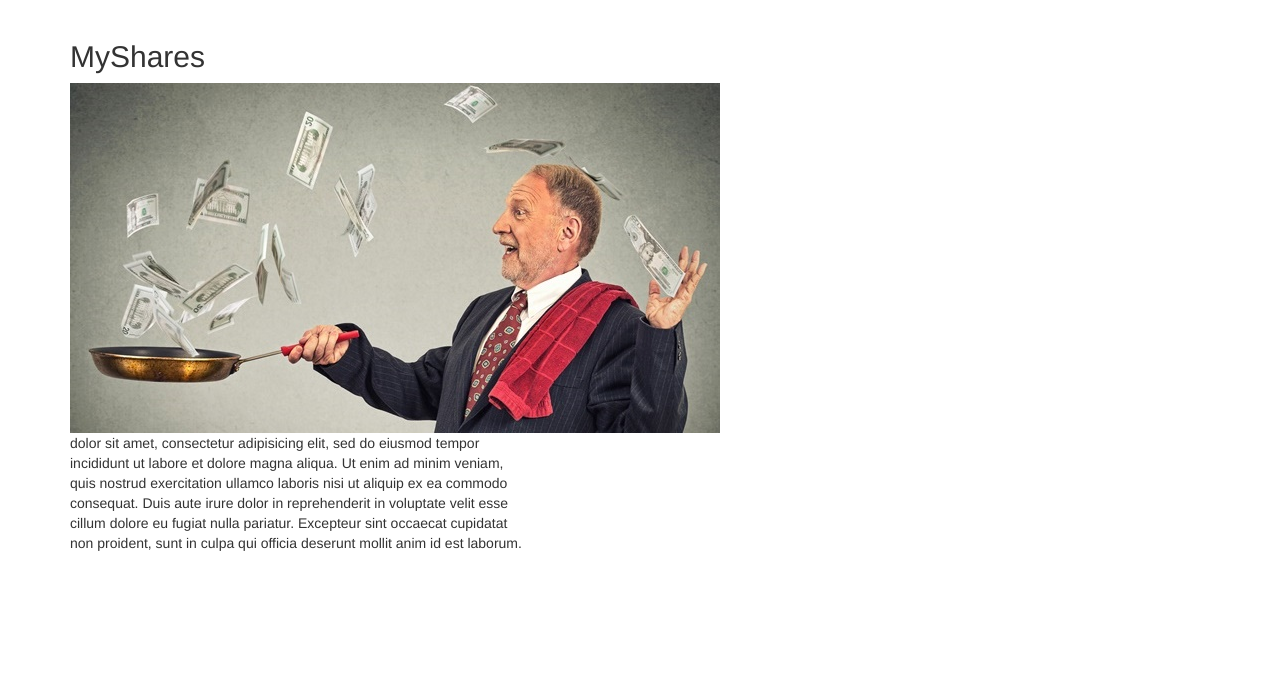
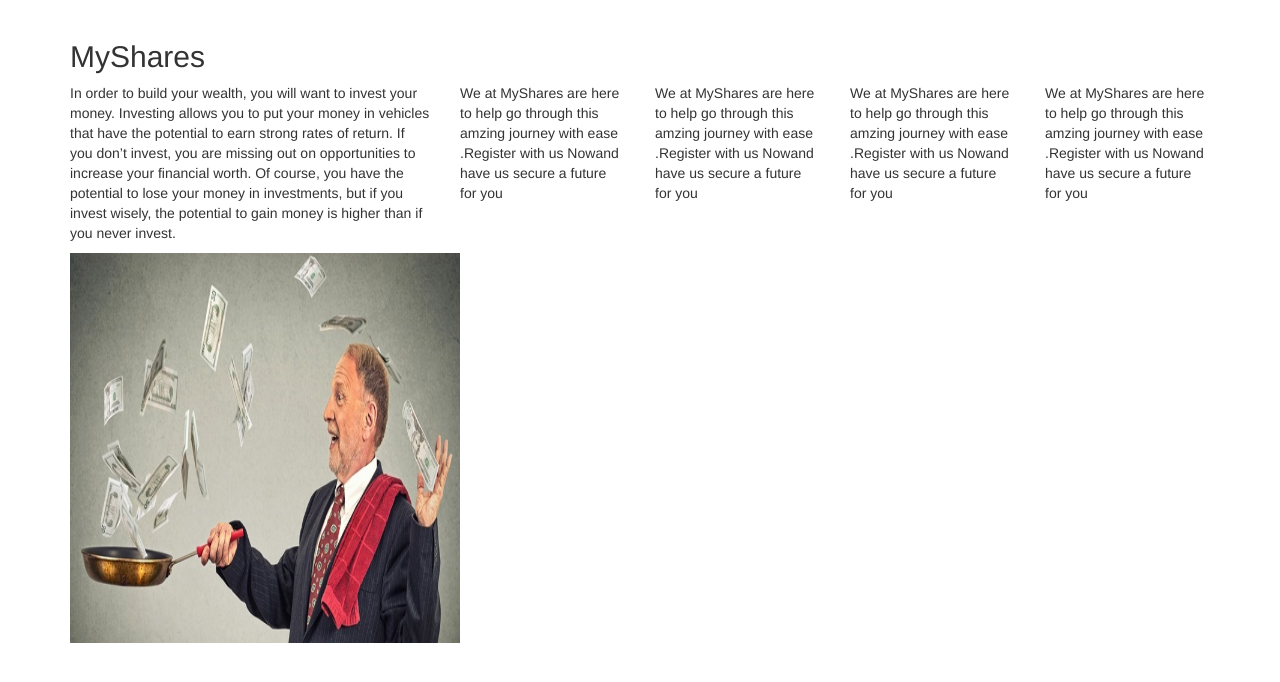
Before and after one commit to Anillab/MyShares, a Flask app: page / in a window 1280 px wide. Shown: the part 52-734 px from the top of the page. Run offline with Flask 2, Linux system fonts and the light colour scheme; some libraries are stand-ins or nearby versions.

Commit message:
added content

```diff
--- a/app/templates/index.html
+++ b/app/templates/index.html
@@ -7,15 +7,29 @@
 
     <div class="container">
 
-        <h2>MyShares</h2>
-        <img src="{{ url_for('static',filename = 'Images/investment_idea.jpg') }}">
+        <h2 id="head">MyShares</h2>
         <div class="row">
-          <div class="col-md-5">
-            <p>dolor sit amet, consectetur adipisicing elit, sed do eiusmod tempor incididunt ut labore et dolore magna
-               aliqua. Ut enim ad minim veniam, quis nostrud exercitation ullamco laboris nisi ut aliquip ex ea commodo consequat. Duis aute irure
-                dolor in reprehenderit in voluptate velit esse cillum dolore eu fugiat nulla pariatur. Excepteur sint occaecat cupidatat non proident, sunt in culpa qui
-                 officia deserunt mollit anim id est laborum.</p>
+          <div class="col-md-4">
+            <p>In order to build your wealth, you will want to invest your money.
+              Investing allows you to put your money in vehicles that have the potential to earn strong rates of return.
+                If you don’t invest, you are missing out on opportunities to increase your financial worth.
+                Of course, you have the potential to lose your money in investments, but if you invest wisely, the potential to gain money is higher than if you never invest.</p>
+                <img src="{{ url_for('static',filename = 'Images/investment_idea.jpg') }}"width="390" height="390">
+
           </div>
+          <div class="col-md-2">
+             <p>We at MyShares are here to help go through this amzing journey with ease .Register with us  Nowand have us secure a future for you</p>
+          </div>
+          <div class="col-md-2">
+             <p>We at MyShares are here to help go through this amzing journey with ease .Register with us  Nowand have us secure a future for you</p>
+          </div>
+          <div class="col-md-2">
+             <p>We at MyShares are here to help go through this amzing journey with ease .Register with us  Nowand have us secure a future for you</p>
+          </div>
+          <div class="col-md-2">
+             <p>We at MyShares are here to help go through this amzing journey with ease .Register with us  Nowand have us secure a future for you</p>
+          </div>
+
         </div>
 
     </div>
```
